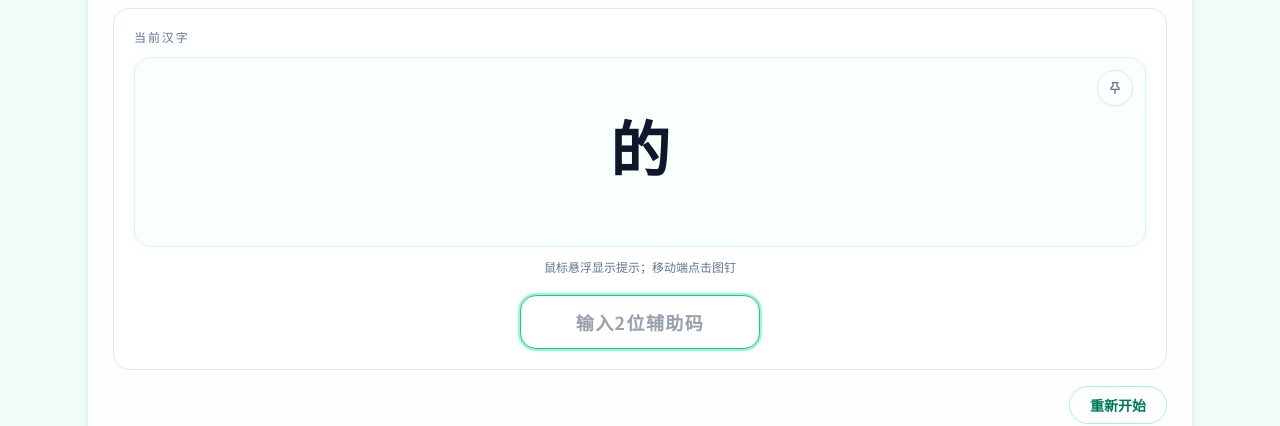
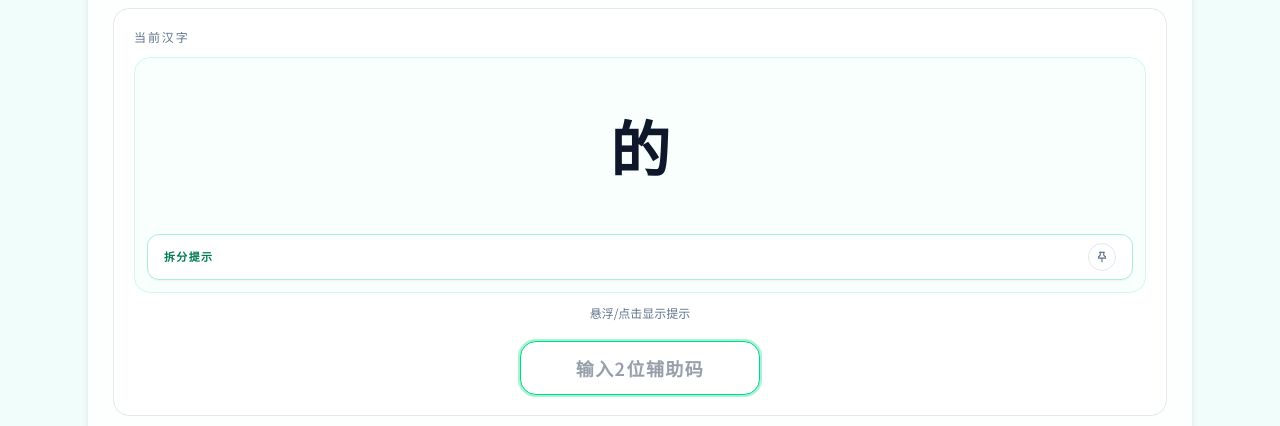
Before and after one commit to cuberwu/shouyou, a Next.js app in the folder site/: page /practice in a window 1280 px wide. Both pictures are taken after a click on the button "拆分练习". Shown: the part 338-764 px from the top of the page. Built offline with nearby package versions, Linux system fonts and the light colour scheme; no server answers.

Commit message:
新增拆分提示

```diff
--- a/site/src/components/practice/SplitPracticeTrainer.tsx
+++ b/site/src/components/practice/SplitPracticeTrainer.tsx
@@ -504,19 +504,36 @@ export default function SplitPracticeTrainer({ onTopInfoChange }: SplitPracticeT
                 onMouseLeave={() => setIsHintHovering(false)}
               >
                 <div className="relative flex h-44 w-full items-center justify-center px-4 py-4">
+                  <div
+                    key={`split-shake-${shakeTick}`}
+                    className="text-center text-6xl font-semibold leading-none text-slate-900"
+                    style={
+                      shakeTick > 0 ? { animation: "root-shake 320ms ease-in-out" } : undefined
+                    }
+                  >
+                    {currentQuestion.word}
+                  </div>
+                </div>
+
+                <div className="px-3 pb-3">
+                  <div className="w-full rounded-xl border border-emerald-200 bg-white/95 text-emerald-800 shadow-[var(--shadow-sm)]">
+                    <div className="flex items-center justify-between px-4 py-2">
+                      <div className="text-[11px] font-semibold uppercase tracking-[0.12em] text-emerald-700">
+                        拆分提示
+                      </div>
                       <button
                         type="button"
                         aria-label={isHintPinned ? "取消钉住提示" : "钉住提示"}
                         onClick={handleHintToggle}
-                    className={`absolute right-3 top-3 inline-flex h-9 w-9 cursor-pointer items-center justify-center rounded-full border shadow-[var(--shadow-sm)] transition-colors duration-200 focus-visible:outline-2 focus-visible:outline-offset-2 focus-visible:outline-[var(--color-primary)] ${
+                        className={`inline-flex h-7 w-7 cursor-pointer items-center justify-center rounded-full border transition-colors duration-200 focus-visible:outline-2 focus-visible:outline-offset-2 focus-visible:outline-[var(--color-primary)] ${
                           isHintPinned
                             ? "border-emerald-300 bg-emerald-100 text-emerald-700"
-                        : "border-slate-200 bg-white/90 text-slate-500 hover:border-emerald-300 hover:text-emerald-700"
+                            : "border-slate-200 bg-white text-slate-500 hover:border-emerald-300 hover:text-emerald-700"
                         }`}
                       >
                         <svg
                           viewBox="0 0 24 24"
-                      className="h-4 w-4"
+                          className="h-3.5 w-3.5"
                           fill="none"
                           stroke="currentColor"
                           strokeWidth="2"
@@ -529,34 +546,22 @@ export default function SplitPracticeTrainer({ onTopInfoChange }: SplitPracticeT
                           <path d="M12 14v6" />
                         </svg>
                       </button>
-
+                    </div>
                     <div
-                    key={`split-shake-${shakeTick}`}
-                    className="text-center text-6xl font-semibold leading-none text-slate-900"
-                    style={
-                      shakeTick > 0 ? { animation: "root-shake 320ms ease-in-out" } : undefined
-                    }
+                      className={`grid transition-[grid-template-rows,opacity] duration-200 ${
+                        isHintVisible ? "grid-rows-[1fr] opacity-100" : "grid-rows-[0fr] opacity-0"
+                      }`}
                     >
-                    {currentQuestion.word}
+                      <div className="overflow-hidden">
+                        <div className="px-4 pb-3 text-center text-base font-semibold">{splitHint}</div>
                       </div>
                     </div>
-
-                <div
-                  className={`overflow-hidden px-3 pb-3 transition-all duration-200 ${
-                    isHintVisible ? "max-h-28 opacity-100" : "max-h-0 opacity-0"
-                  }`}
-                >
-                  <div className="w-full rounded-xl border border-emerald-200 bg-white/95 px-4 py-2 text-center text-emerald-800 shadow-[var(--shadow-sm)]">
-                    <div className="text-[11px] font-semibold uppercase tracking-[0.12em] text-emerald-700">
-                      拆分提示
-                    </div>
-                    <div className="mt-1 text-base font-semibold">{splitHint}</div>
                   </div>
                 </div>
               </div>
 
               <div className="mt-3 flex flex-wrap items-center justify-center gap-2 text-xs text-slate-500">
-                鼠标悬浮显示提示；移动端点击图钉
+                悬浮/点击显示提示
               </div>
 
               <div className="mx-auto mt-5 w-full max-w-[240px]">
```
Lines whose indentation alone changed are shown as unchanged.
